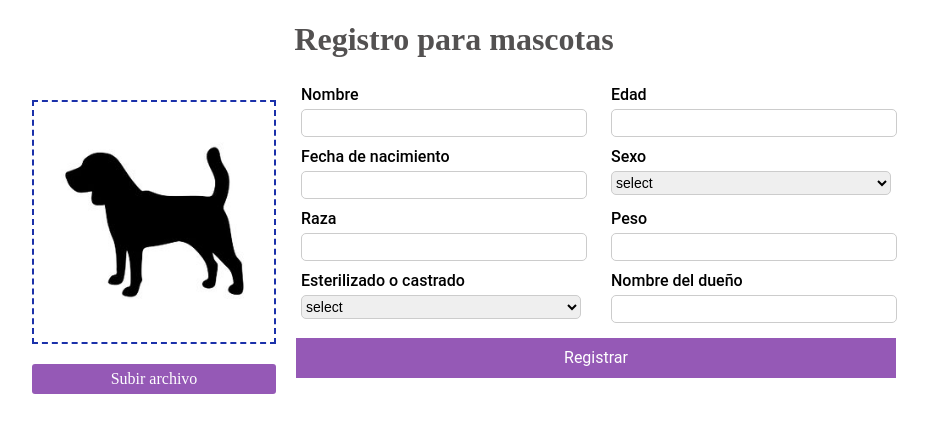
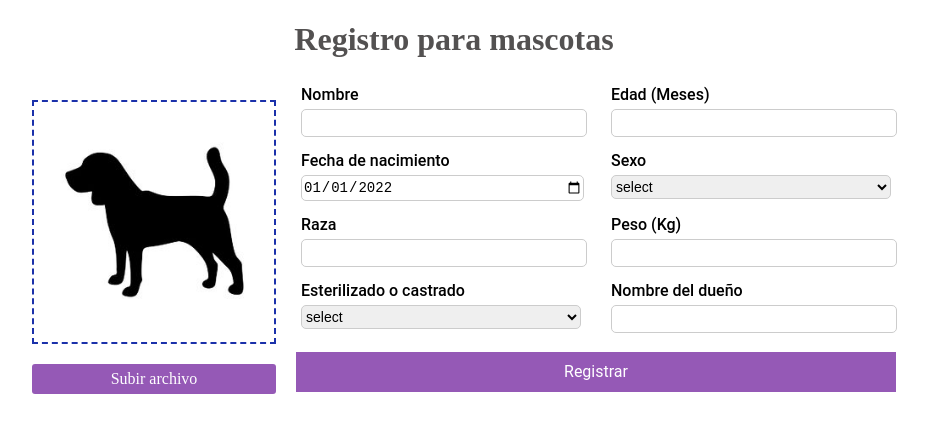
Before and after one commit to sallygongar/pet-registraton-hooks, a React (Create React App) app: page / in a window 1280 px wide. Shown: the top 432 px of the page, without its empty margins (186-1114 px from the left). Built offline with nearby package versions, Linux system fonts and the light colour scheme.

Commit message:
save pet

```diff
--- a/src/assets/styles/main.css
+++ b/src/assets/styles/main.css
@@ -68,3 +68,47 @@
   width: 200px;
   height: 200px;
 }
+
+.message-errors{
+  color: red;
+  font-family: 'Roboto'!important;
+  font-weight: bolder;
+  font-size: 12px;
+  text-align: left;
+  padding: 2px;
+}
+
+.alert{
+  content: "";
+  padding: 20px;
+  color: white;
+  margin: 20px auto;
+}
+
+.alert__success{
+  background-color: green;
+}
+
+.alert__error{
+  background-color: red;
+}
+
+.alert__inprocess{
+  background-color: rgb(194, 153, 18);
+}
+
+.closebtn {
+  margin-left: 15px;
+  color: white;
+  font-weight: bold;
+  float: right;
+  font-size: 22px;
+  line-height: 20px;
+  cursor: pointer;
+  transition: 0.3s;
+}
+
+.alert__close{
+  display: none;
+  transition: 0.3;
+}
--- a/src/components/pets/PetsForm.js
+++ b/src/components/pets/PetsForm.js
@@ -2,53 +2,62 @@ import React from "react";
 
 import '../../assets/styles/forms.css';
 
-const PetsForm = () =>{
+const PetsForm = ({pet, errors, onChangeInput, handleTransacction}) =>{
   return(
     <div className="form-container">
       <form className="form-pets">
         <div className="form-input">
           <label className="form-input__label">Nombre</label>
-          <input type='text' name='name'/>
+          <input type='text' name='name' value={pet.name} onChange={onChangeInput}/>
+          <span className="message-errors">{errors.name}</span>
        </div>
        <div className="form-input">
-          <label className="form-input__label">Edad</label>
-          <input type='text' name='age'/>
+          <label className="form-input__label">Edad (Meses)</label>
+          <input type='text' name='age' value={pet.age} onChange={onChangeInput}/>
+          <span className="message-errors">{errors.age}</span>
        </div>
        <div className="form-input">
           <label className="form-input__label">Fecha de nacimiento</label>
-          <input type='text' name='dateBirth'/>
+          <input type="date" name="dateBirth" value={pet.dateBirth} onChange={onChangeInput}/>
+          <span className="message-errors">{errors.dateBirth}</span>
        </div>
        <div className="form-input">
           <label className="form-input__label">Sexo</label>
-          <select type="text" name="sex">
+          <select type="text" name="sex" value={pet.sex} onChange={onChangeInput}>
             <option value="">select</option>
             <option value="HEMBRA">Hembra</option>
             <option value="MACHO">Macho</option>
           </select>
+          <span className="message-errors">{errors.sex}</span>
        </div>
        <div className="form-input">
           <label className="form-input__label">Raza</label>
-          <input type='text' name='race'/>
+          <input type='text' name='race' value={pet.race} onChange={onChangeInput}/>
+          <span className="message-errors">{errors.race}</span>
        </div>
        <div className="form-input">
-          <label className="form-input__label">Peso</label>
-          <input type='text' name='weight'/>
+          <label className="form-input__label">Peso (Kg)</label>
+          <input type='text' name='weight' value={pet.weight} onChange={onChangeInput}/>
+          <span className="message-errors">{errors.weight}</span>
        </div>
        <div className="form-input">
           <label className="form-input__label">Esterilizado o castrado</label>
-          <select type="text" name="sterilized">
+          <select type="text" name="sterilized" value={pet.sterilized} onChange={onChangeInput}>
             <option value="">select</option>
             <option value={false}>SI</option>
             <option value={true}>NO</option>
           </select>
+          <span className="message-errors">{errors.sterilized}</span>
        </div>
        <div className="form-input">
           <label className="form-input__label">Nombre del dueño</label>
-          <input type='text' name='owner'/>
+          <input type='text' name='owner' value={pet.owner} onChange={onChangeInput}/>
+          <span className="message-errors">{errors.owner}</span>
        </div>
        <div className="form-button" >
-          <button className="form-button__register" name="register" type="button">Registrar</button>
+          <button className="form-button__register" name="register" type="button" onClick={handleTransacction}>Registrar</button>
        </div>
+       <div className="alert"></div>
       </form>
     </div>
   )
--- a/src/components/pets/PetsTemplate.js
+++ b/src/components/pets/PetsTemplate.js
@@ -5,15 +5,141 @@ import PetsForm from './PetsForm';
 import '../../assets/styles/main.css';
 
 export default function PetsTemplate(){
+
+  const [pet,setPet] = React.useState({
+    name: "",
+    age: "",
+    dateBirth:  "2022-01-01",
+    sex: "",
+    race: "",
+    weight: "",
+    sterilized: "",
+    owner: "",
+    file: {
+      src: null,
+      name: "",
+      url: ""
+    }
+  });
+  const [errors,setErrors] = React.useState({});
+
+  const handleOnchangeInput = (e) => {
+    const { name, value } = e.target;
+    setPet({...pet, [name]: value });
+  }
+
+  const handleOnChangeFile = (e) => {
+    try{
+      const data = e.target.files;
+      const reader = new FileReader();
+      reader.readAsDataURL(data[0]);
+      reader.onload = () => {
+        setPet({
+          ...pet,
+          file: {
+            src: data[0],
+            name: data[0].name,
+            url: URL.createObjectURL(data[0])
+          }
+        })
+      }
+    }catch(e){
+      console.log("Failed to get File")
+    }
+  }
+
+  const handleValidation = () => {
+    let isError = false;
+    let errors = {};
+    if(!pet.name){
+      isError = true;
+      errors['name'] = "*Por ingrese nombre"
+    }
+    if(!pet.age){
+      isError = true;
+      errors['age'] = "*Por ingrese la edad"
+    }
+    if(!pet.dateBirth){
+      isError = true;
+      errors['dateBirth'] = "*Por ingrese la fecha de nacimiento"
+    }
+    if(!pet.sex){
+      isError = true;
+      errors['sex'] = "*Por ingrese el sexo"
+    }
+    if(!pet.race){
+      isError = true;
+      errors['race'] = "*Por ingrese la raza"
+    }
+    if(!pet.weight){
+      isError = true;
+      errors['weight'] = "*Por ingrese el peso"
+    }
+    if(!pet.sterilized){
+      isError = true;
+      errors['sterilized'] = "*Su mascota esta castrado"
+    }
+    if(!pet.owner){
+      isError = true;
+      errors['owner'] = "*Ingrese nombre del dueño"
+    }
+
+    if(isError){
+      setErrors(errors)
+    }else{
+      setErrors({});
+      handleSave();
+    }
+  }
+
+  const handleSave = () => {
+    let alert = document.querySelector('.alert');
+    alert.innerHTML = "Enviando a la base de datos...";
+    alert.classList.add('alert__inprocess');
+
+    setTimeout(()=>{
+      alert.classList.remove('alert__inprocess');
+      alert.innerHTML = "La informacion de la mascota ha sido guardada";
+      alert.classList.add('alert__success');
+    },4000)
+
+    setTimeout(() => {
+      handleClean();
+    },8000)
+  }
+
+  const handleClean = () => {
+     setPet({...pet,
+      name: "",
+      age: "",
+      dateBirth:  "2000-01-01",
+      sex: "",
+      race: "",
+      weight: "",
+      sterilized: "",
+      owner: "",
+      file: {
+        src: null,
+        name: "",
+        url: ""
+      }
+    })
+  }
+
   return(
     <div className='content-main'>
       <h1 className='title'>Registro para mascotas</h1>
       <div className='pets'>
         <div>
-          <Photo/>
+          <Photo onChangeFile={handleOnChangeFile} file={pet.file}/>
         </div>
         <div>
-          <PetsForm/>
+          <PetsForm
+            pet={pet}
+            onChangeInput={handleOnchangeInput}
+            errors={errors}
+            handleTransacction={handleValidation}
+            />
         </div>
       </div>
     </div>
--- a/src/components/pets/Photo.js
+++ b/src/components/pets/Photo.js
@@ -1,20 +1,20 @@
 import React from "react";
 import Mascota from '../../assets/images/mascota.jpg';
 
-const Photo = () => {
-  const photo = false
+const Photo = ({onChangeFile, file }) => {
+
   return(
     <div className="photo">
       <div className="photo__avatar">
         {
-          photo ? <img src="" alt="fulanit"/> :
+          file.url ? <img className="photo__avatar-mascota" src={file.url} alt="fulanit"/> :
           <div>
             <img className="photo__avatar-mascota" src={Mascota} alt="mascota"/>
           </div>
         }
       </div>
       <div className="photo__file">
-        <input type="file" name="avatar" className="photo__file-button"/>
+        <input hidden accept="image/*" type="file" name="avatar" className="photo__file-button" onChange={onChangeFile}/>
       </div>
     </div>
   )
```
Also changed, not shown: src/assets/styles/forms.css (line endings or trailing spaces).
